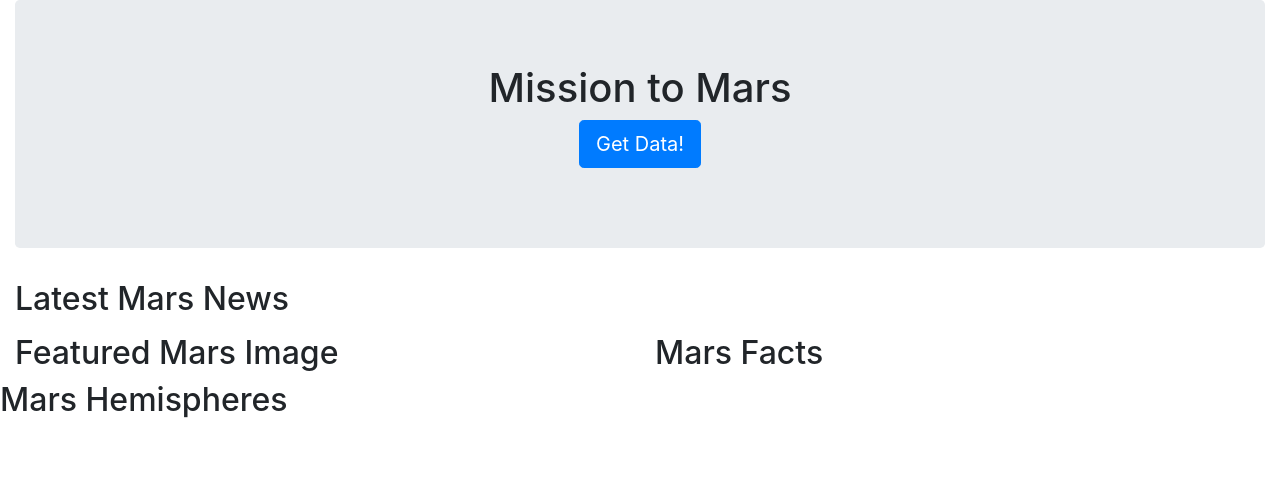
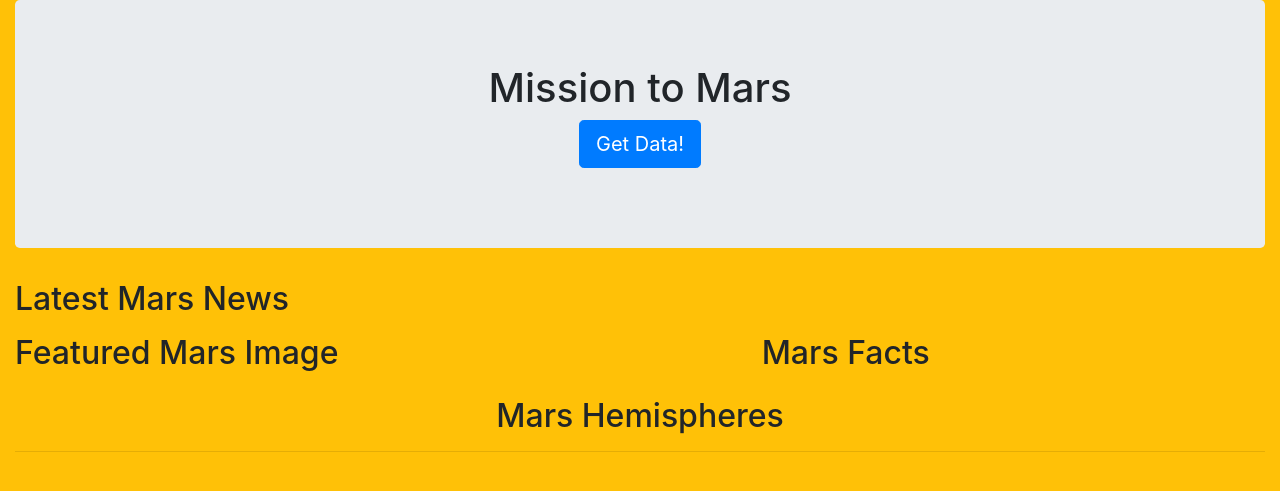
Before and after one commit to improvbutterfly/web-scraping-challenge, a Flask app: page / in a window 1280 px wide. Shown: the top 491 px of the page. Run offline with Flask 2, Linux system fonts and the light colour scheme; data that the repository does not hold is empty; some libraries are stand-ins or nearby versions.

Commit message:
Editing style of html template

```diff
--- a/Missions_to_Mars/templates/index.html
+++ b/Missions_to_Mars/templates/index.html
@@ -10,7 +10,7 @@
   <link rel="stylesheet" href="https://stackpath.bootstrapcdn.com/bootstrap/4.3.1/css/bootstrap.min.css" integrity="sha384-ggOyR0iXCbMQv3Xipma34MD+dH/1fQ784/j6cY/iJTQUOhcWr7x9JvoRxT2MZw1T" crossorigin="anonymous">
 </head>
 
-<body>
+<body class="bg-warning">
   <div class="container-fluid">
     <div class="jumbotron text-center">
       <h1>Mission to Mars</h1>
@@ -20,26 +20,27 @@
     <h3>{{ mars.news_title }}</h3>
     <p>{{ mars.news_p }}</p>
     <div class="row">
-      <div class="col-md-6">
+      <div class="col-sm-12 col-md-7">
         <h2>Featured Mars Image</h2>
         {% if mars.featured_image_url %}
         <img src="{{ mars.featured_image_url }}" class="img-fluid" />
         {% endif %}
       </div>
-      <div class="col-md-6">
+      <div class="col-sm-12 col-md-5">
         <h2>Mars Facts</h2>
-        <div class="">
+        <div class="table table-responsive">
           {% autoescape false %}
           {{ mars.mars_facts }}
           {% endautoescape %}
         </div>
       </div>
-      <h2>Mars Hemispheres</h2>
+    </div>
+      <h2 class="text-center">Mars Hemispheres</h2>
       <hr />
-      <div class="row container-fluid">
+      <div class="row container-fluid d-flex justify-content-around">
           {% for hemisphere in mars.hemispheres %}
-        <div class="card" style="width: 18rem">
-          <img class="card-img-top" src="{{ hemisphere.img_url }}" alt="{{ hemisphere.title }}" class="w-50 img-fluid" />
+          <div class="col-sm-12 col-md-5 card" style="margin-bottom: 20px">
+            <img class="card-img-top img-fluid" src="{{ hemisphere.img_url }}" alt="{{ hemisphere.title }}" />
             <div class="card-body">
               <h5 class="card-title">{{ hemisphere.title }}</h5>
             </div>
```
Lines whose indentation alone changed are shown as unchanged.
